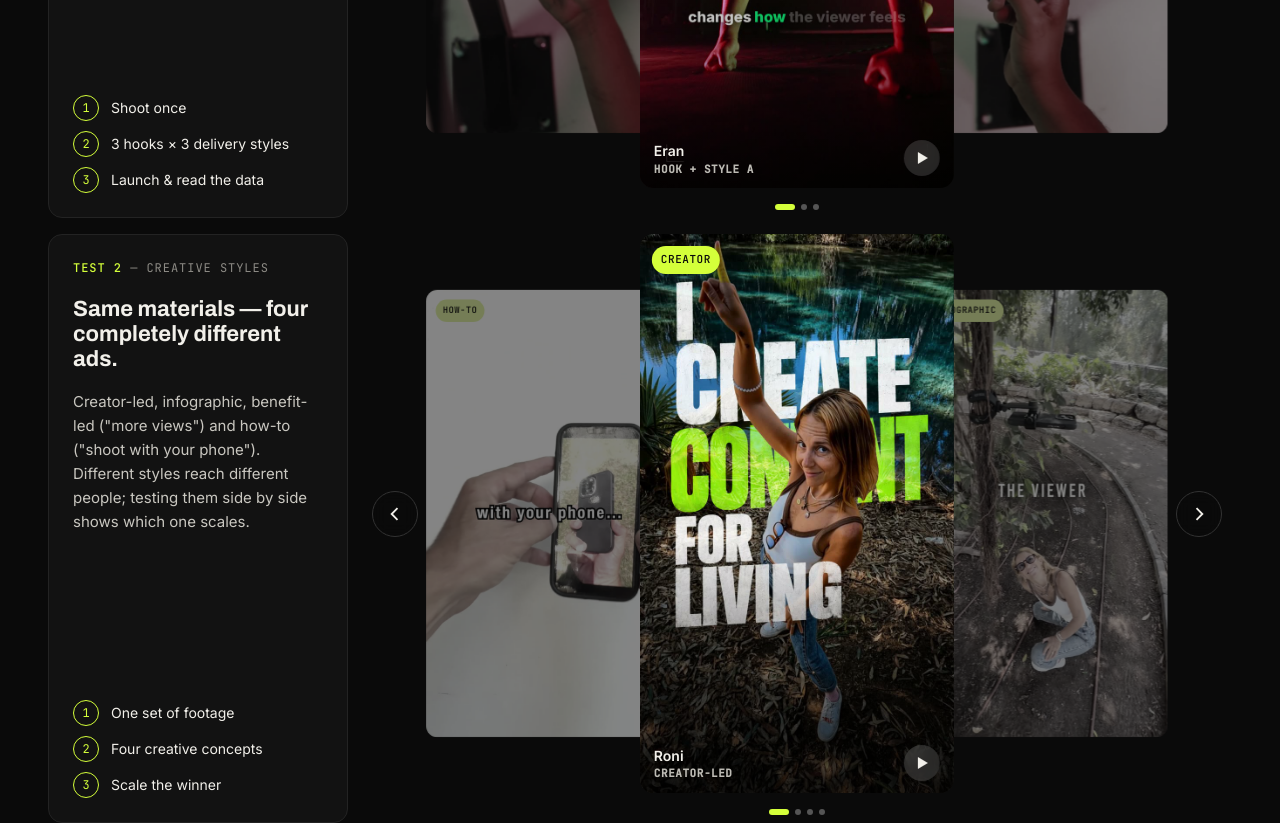
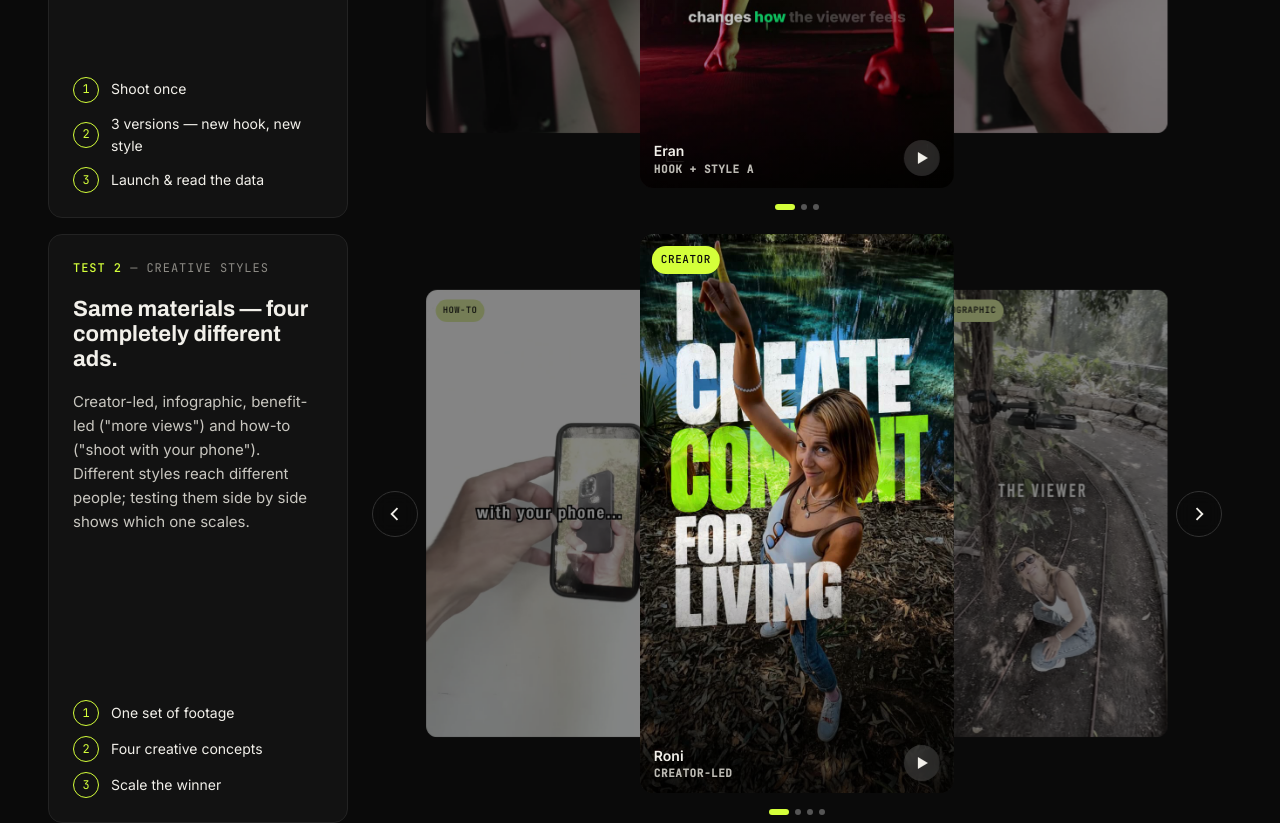
Before and after one commit to Leehou-porat/leehou-porat.github.io, a plain HTML site: page index.html in a window 1280 px wide. Shown: the part 3813-4636 px from the top of the page. Drawn offline with Linux system fonts and the light colour scheme.

Commit message:
Clarify Eran test step
Co-Authored-By: Claude Opus 5.5 <noreply@anthropic.com>

```diff
--- a/index.html
+++ b/index.html
@@ -480,7 +480,7 @@
         <p>Exactly the same footage and the same core message. What changes is the hook <strong>and the whole delivery style</strong> — how the text is spoken, the tone, the pacing and the on-screen look. Side by side, the data shows which way of telling it actually works.</p>
         <div class="lab-flow">
           <div><span>1</span>Shoot once</div>
-          <div><span>2</span>3 hooks × 3 delivery styles</div>
+          <div><span>2</span>3 versions — new hook, new style</div>
           <div><span>3</span>Launch &amp; read the data</div>
         </div>
       </div>
```
